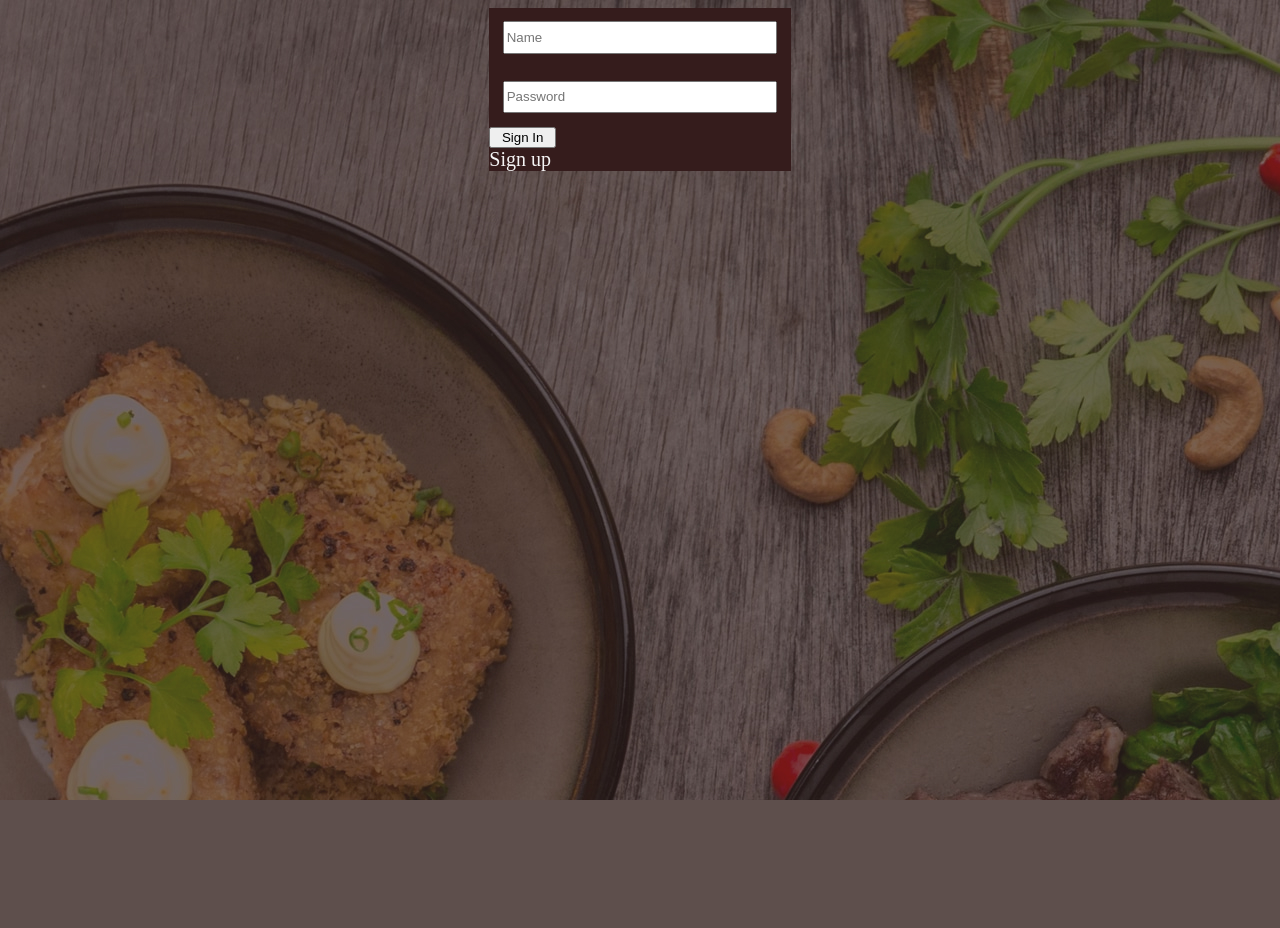
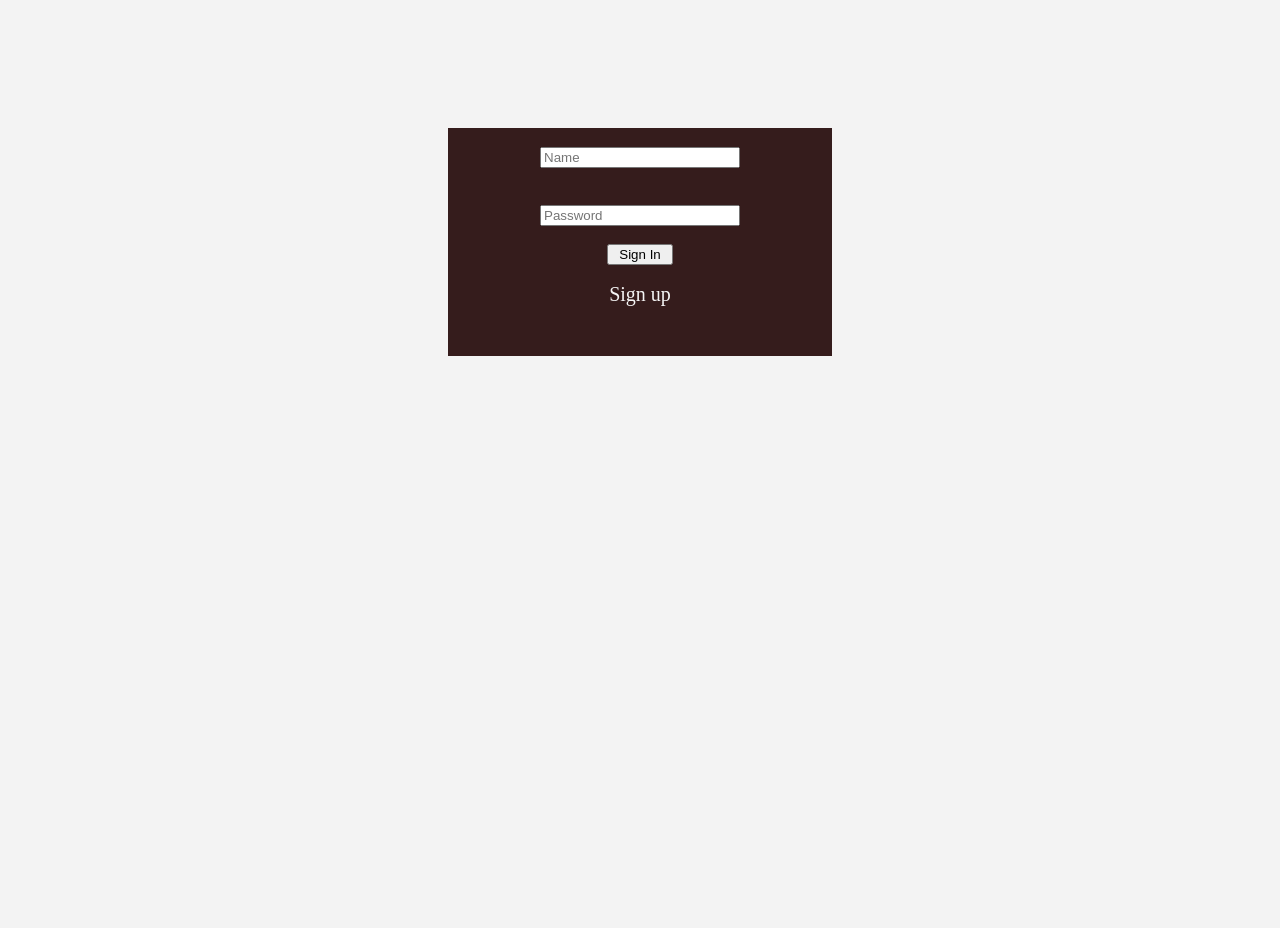
Before and after one commit to srissirs/MagicRestaurant, a PHP site: page /pages/signin.php in a window 1280 px wide. Before the commit the page ends 800 px from the top, so only its background shows below. Run offline with PHP 8.4, Linux system fonts and the light colour scheme; some libraries are stand-ins or nearby versions.

Commit message:
sign up and sign in css

```diff
--- a/actions/action_signup.php
+++ b/actions/action_signup.php
@@ -1,6 +1,7 @@
 <?php
 include_once(__DIR__.'/../database/customer.class.php');
   require_once(__DIR__.'/../init.php');
+   require_once(__DIR__.'/../session.php');
 
 
 require_once(__DIR__.'/../database/connection.database.php');
@@ -10,6 +11,7 @@
 
 if(Customer::duplicateUsername($db,$_POST['username'])){
 		$_SESSION['ERROR'] = 'Duplicated Username';
+		printf('%s sss',$_SESSION['ERROR']);
 		header("Location:".$_SERVER['HTTP_REFERER']."");
 	}
 	else if(Customer::duplicateEmail($db,$_POST['email'])){
--- a/pages/signin.php
+++ b/pages/signin.php
@@ -6,20 +6,19 @@
     <link rel="stylesheet" href="../style.css">
     <script src="https://kit.fontawesome.com/e93bc86ff0.js" crossorigin="anonymous"></script>
   </head>
-  <body id="loginPage">
-    <SignIn>
+  <body id="login">
+    <section id="SignIn">
       <?php include_once('../session.php');?>
       <form action="../actions/action_login.php" method="post" class="register_form">
         <input type="text" id="fname" name="fname" placeholder="Name"><br>
         <input id="lname" name="lname" type="password" placeholder="Password"><br>
         <button type="submit"> Sign In</button><br>
         <a href="signup.php">Sign up</a> <br>
-</form>
-        <p id="error_messages" style="color: black">
-
+        <p id="error_messages" style="color: #946B6B">
            <?php if(isset($_SESSION['ERROR'])) echo htmlentities($_SESSION['ERROR']); unset($_SESSION['ERROR'])?>
         </p>
-      </SignIn>
+</form>
+      </section>
     </login>
   </body>
 
--- a/style.css
+++ b/style.css
@@ -493,38 +497,53 @@
 
 
 #loginPage {
+    height: 70%;
     object-fit: contain;
     background-image: url("images/login.jpg");
 
 }
 
-signUp,
-SignIn {
+html{
+    height:100%;
+}
 
-    margin: 0 auto;
+
+#login form{
+    height: 45%;
+    width: 30%;
     display: flex;
     flex-direction: column;
+    flex-wrap: wrap;
+    margin:10% 35% auto 35% ;
+    flex-direction: column;
+    background-color: #351C1C;
     align-items: center;
-
-    padding: 0.5em;
+}
+#check{
+    background-color: #351C1C;
+    display: flex;
+    flex-direction: column;
+    margin: 0 auto
+    ;
+    align-items: center;
+    width: 100%;
 }
 
-signUp form,
-SignIn form {
-    background-color: #351C1C;
+
+#login input{
+    width: 50%;
+    height: 10%;
+    margin-top: 5%;
+    margin-left: 1%;
+    margin-right: 1%;
 }
 
-SignIn input {
-    width: 20em;
-    height: 2em;
-    margin: 1em;
-}
 
-SignIn button {
+#login button {
     width: 5em;
 }
 
-SignIn a {
+#login a, #Signup a {
     text-align: right;
     font-size: 20px;
     color: whitesmoke;
```
Also changed, not shown: other parts of style.css (+53 -11 lines), pages/signup.php (+14 -7 lines), database/database.db (added).
